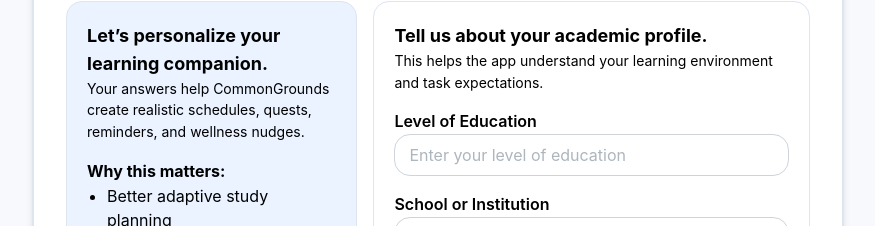
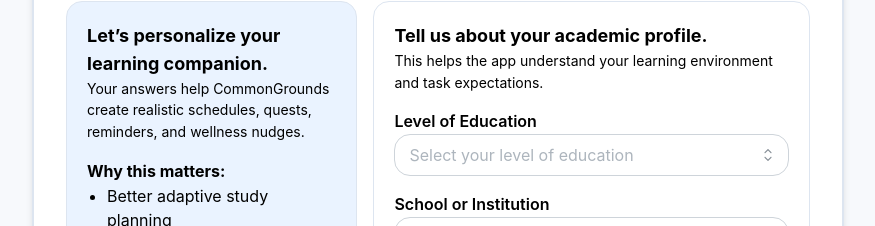
Before and after one commit to grahamcrackers123/CommonGrounds, a Next.js app in the folder frontend/: page /setup in a window 1280 px wide. Shown: the part 263-489 px from the top of the page, without its empty margins (202-1077 px from the left). Built offline with nearby package versions, Linux system fonts and the light colour scheme; no server answers.

Commit message:
change level of education field to dropdown + other text field
change dropdown list height, add code to change level of education into a dropdown + text field for other option

```diff
--- a/frontend/src/app/(auth)/setup/page.tsx
+++ b/frontend/src/app/(auth)/setup/page.tsx
@@ -1,7 +1,7 @@
 "use client";
 
 import { createClient } from "@/lib/supabase/client";
-import { Avatar, Button, Chip, Container, Flex, Group, List, Paper, Stepper, Switch, TagsInput, Text, TextInput, Box } from "@mantine/core";
+import { Avatar, Button, Chip, Container, Flex, Group, List, Paper, Select, Stepper, Switch, TagsInput, Text, TextInput, Box } from "@mantine/core";
 import { TimePicker } from "@mantine/dates";
 import { useForm } from "@mantine/form";
 import { useMediaQuery } from "@mantine/hooks";
@@ -18,11 +18,14 @@
 
 const STORAGE_KEY = 'setupFormData';
 const DAYS = ['Monday', 'Tuesday', 'Wednesday', 'Thursday', 'Friday', 'Saturday', 'Sunday'];
+const LEVEL_PRESETS = ['Elementary', 'Junior High School', 'Senior High School', 'College', 'Graduate School'];
+const OTHER_LEVEL = 'Other';
 
 type DaySlot = { day: string; enabled: boolean; start: string; end: string };
 
 type SetupDraft = {
     level?: string;
+    levelOption?: string | null;
     school?: string;
     program?: string;
     enrollmentStatus?: string;
@@ -73,6 +76,13 @@
     const [priorities, setPriorities] = useState<Record<string, string>>(initialDraft.priorities ?? {});
     const [courseworkInput, setCourseworkInput] = useState('');
     const [availabilityError, setAvailabilityError] = useState(false);
+    const [levelOption, setLevelOption] = useState<string | null>(
+        initialDraft.levelOption !== undefined
+            ? initialDraft.levelOption
+            : initialDraft.level
+                ? (LEVEL_PRESETS.includes(initialDraft.level) ? initialDraft.level : OTHER_LEVEL)
+                : null
+    );
 
     const [slots, setSlots] = useState<DaySlot[]>(
         initialDraft.slots && initialDraft.slots.length === DAYS.length ? initialDraft.slots : defaultSlots()
@@ -241,6 +251,18 @@
         }
     }, [setUpForm.values, slots, courseworkTypes, priorities, active]);
 
+    useEffect(() => {
+        try {
+            localStorage.setItem(STORAGE_KEY, JSON.stringify({
+                ...setUpForm.values,
+                levelOption,
+                slots, courseworkTypes, priorities, active,
+            }));
+        } catch (error) {
+            console.error('Failed to persist setup draft', error);
+        }
+    }, [setUpForm.values, levelOption, slots, courseworkTypes, priorities, active]);
+
     return (
         <Container fluid mih='100vh' p={{ base: '20px', sm: '60px' }} style={{ display: 'flex', justifyContent: 'center', alignItems: 'center', backgroundColor: '#F7F9FC' }}>
             <Paper w={{ base: '100%', md: '70%' }} radius='xl' p='xl' style={{ border: '2px solid #DDE5F0', boxShadow: '0px 4px 6px rgba(0, 0, 0, 0.1)' }}>
@@ -266,16 +288,35 @@
                                 <Flex direction='column' w={{ base: '100%', md: '60%' }} mih={{ base: 'auto', md: 577 }} style={{ padding: '20px', border: '1px solid #DDE5F0', borderRadius: '16px' }}>
                                     <Text fw={700} fz={{ base: 'md', md: 'lg' }}>Tell us about your academic profile.</Text>
                                     <Text fz={{ base: 'xs', md: 'sm' }} mb='md'>This helps the app understand your learning environment and task expectations.</Text>
-                                    <TextInput
+                                    <Select
                                         label="Level of Education"
-                                        placeholder="Enter your level of education"
+                                        placeholder="Select your level of education"
+                                        data={[...LEVEL_PRESETS, OTHER_LEVEL]}
                                         radius="lg"
                                         mb="md"
                                         w='100%'
-                                        key={setUpForm.key('level')}
-                                        {...setUpForm.getInputProps('level')}
+                                        allowDeselect={false}
+                                        maxDropdownHeight={320}
+                                        value={levelOption}
+                                        onChange={(value) => {
+                                            setLevelOption(value);
+                                            setUpForm.setFieldValue('level', value && value !== OTHER_LEVEL ? value : '');
+                                        }}
+                                        error={levelOption !== OTHER_LEVEL ? setUpForm.errors.level : undefined}
                                         size={isMobile ? 'xs' : 'md'}
                                     />
+                                    {levelOption === OTHER_LEVEL && (
+                                        <TextInput
+                                            label="Specify your level of education"
+                                            placeholder="Enter your level of education"
+                                            radius="lg"
+                                            mb="md"
+                                            w='100%'
+                                            key={setUpForm.key('level')}
+                                            {...setUpForm.getInputProps('level')}
+                                            size={isMobile ? 'xs' : 'md'}
+                                        />
+                                    )}
                                     <TextInput
                                         label="School or Institution"
                                         placeholder="Enter your school or institution"
```
